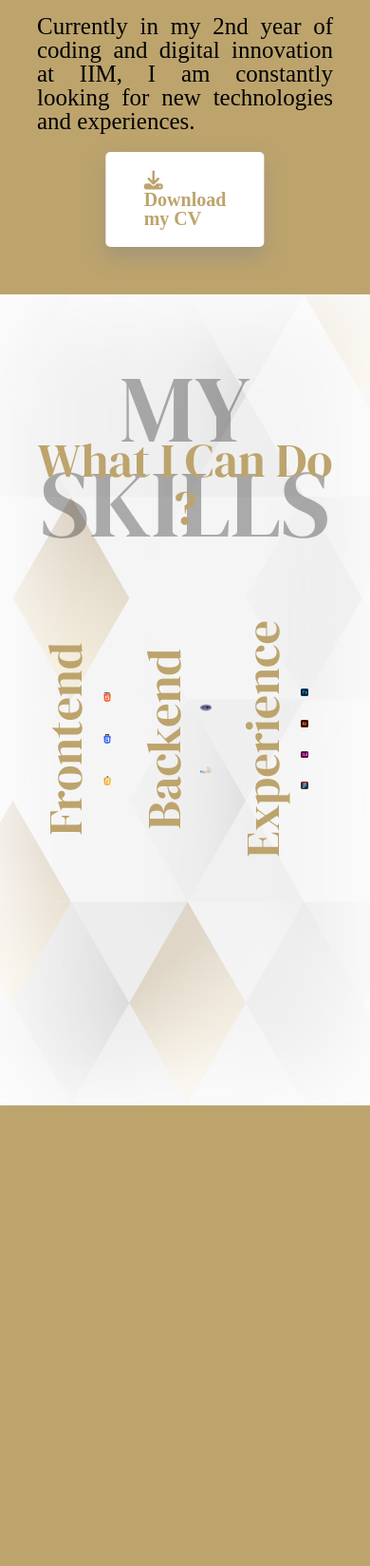
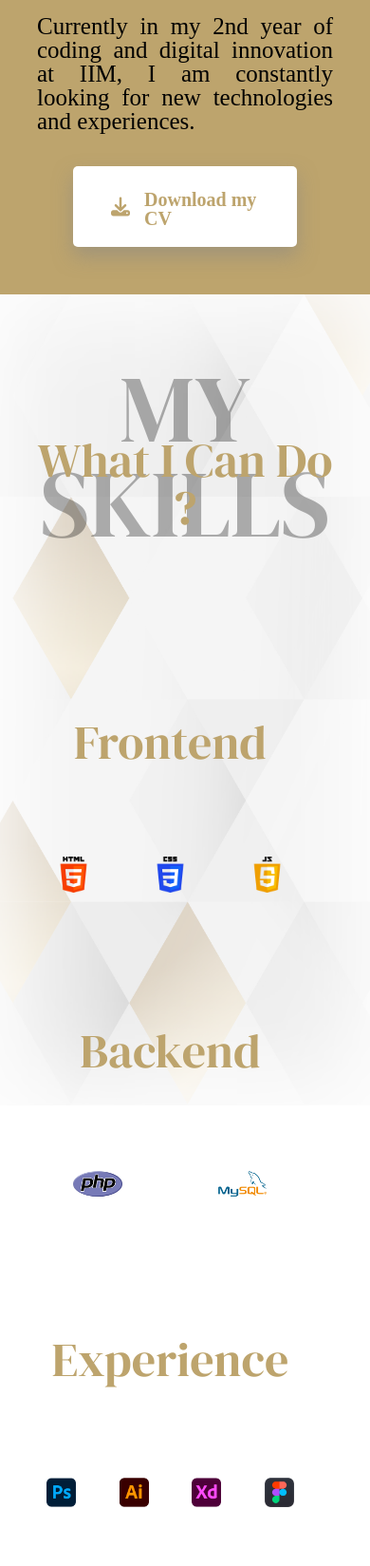
Before and after one commit to jstnate/web_portfolio, a PHP site: page / in a window 390 px wide; the page is wider, and only the part inside the window is pictured. Shown: the part 2104-3753 px from the top of that part at 95% size. Before the commit the page ends 3268 px from the top of that part, so only its background shows below. Run offline with PHP 8.4, Linux system fonts and the light colour scheme; some libraries are stand-ins or nearby versions.

Commit message:
:lipstick: UPDATE responsive global

```diff
--- a/SCSS/_home.scss
+++ b/SCSS/_home.scss
@@ -177,7 +177,7 @@ body section {
                     right: 0;
                     padding: 15px 30px;
                     margin-top: 50px;
-                    color: white;
+                    color: #ffffff;
                     text-decoration: none;
                     font-size: 20px;
                     box-shadow: 0px 10px 20px rgba(134, 134, 134, 0.5);
@@ -272,6 +272,19 @@ body section {
                     }
                 }
             }
+        }
+    }
+}
+
+@media  screen and (max-width: 660px) {
+    .pres_section .pres_content .pres .text a {
+        width: 50%;
+        display: flex;
+        align-items: center;
+        justify-content: center;
+
+        strong {
+            margin-top: 5px
         }
     }
 }
@@ -395,3 +408,52 @@ body section {
         }
     }
 }
+
+@media screen and (max-width: 760px) {
+    .skills_section .skills_content {
+        .skill {
+        width: 90%;
+        flex-direction: column;
+        align-items: center;
+        gap: 2em;
+
+            .category {
+                width: 100%;
+                height: 30vh;
+
+                h3 {
+                    transform: rotate(0deg);
+                    position: static;
+                }
+            }
+
+            .front {
+                grid-template-columns: 1fr 1fr 1fr !important;
+                grid-template-rows: 1fr 1fr;
+                grid-template-areas: "title title title"
+                                    "icon1 icon2 icon3";
+            }
+
+            .back {
+                grid-template-columns: 1fr 1fr;
+                grid-template-rows: 1fr 1fr;
+                grid-template-areas: "title title"
+                                    "icon1 icon2";
+                img {
+                    width: 40%;
+                }
+            }
+
+            .design {
+                grid-template-columns: 1fr 1fr 1fr 1fr;
+                grid-template-rows: 1fr 1fr;
+                grid-template-areas: "title title title title"
+                                    "icon1 icon2 icon3 icon4";
+
+                img {
+                    width: 60%;
+                }
+            }
+        }
+    }
+}
--- a/SCSS/style.css
+++ b/SCSS/style.css
@@ -323,7 +323,7 @@ body section {
   right: 0;
   padding: 15px 30px;
   margin-top: 50px;
-  color: white;
+  color: #ffffff;
   text-decoration: none;
   font-size: 20px;
   box-shadow: 0px 10px 20px rgba(134, 134, 134, 0.5);
@@ -394,6 +394,17 @@ body section {
     background-color: #ffffff;
     color: #BDA46D;
     padding: 1em 2em;
+  }
+}
+@media screen and (max-width: 660px) {
+  .pres_section .pres_content .pres .text a {
+    width: 50%;
+    display: flex;
+    align-items: center;
+    justify-content: center;
+  }
+  .pres_section .pres_content .pres .text a strong {
+    margin-top: 5px;
   }
 }
 .skills_section {
@@ -542,4 +553,42 @@ body section {
   width: 40%;
 }
 
+@media screen and (max-width: 760px) {
+  .skills_section .skills_content .skill {
+    width: 90%;
+    flex-direction: column;
+    align-items: center;
+    gap: 2em;
+  }
+  .skills_section .skills_content .skill .category {
+    width: 100%;
+    height: 30vh;
+  }
+  .skills_section .skills_content .skill .category h3 {
+    transform: rotate(0deg);
+    position: static;
+  }
+  .skills_section .skills_content .skill .front {
+    grid-template-columns: 1fr 1fr 1fr !important;
+    grid-template-rows: 1fr 1fr;
+    grid-template-areas: "title title title" "icon1 icon2 icon3";
+  }
+  .skills_section .skills_content .skill .back {
+    grid-template-columns: 1fr 1fr;
+    grid-template-rows: 1fr 1fr;
+    grid-template-areas: "title title" "icon1 icon2";
+  }
+  .skills_section .skills_content .skill .back img {
+    width: 40%;
+  }
+  .skills_section .skills_content .skill .design {
+    grid-template-columns: 1fr 1fr 1fr 1fr;
+    grid-template-rows: 1fr 1fr;
+    grid-template-areas: "title title title title" "icon1 icon2 icon3 icon4";
+  }
+  .skills_section .skills_content .skill .design img {
+    width: 60%;
+  }
+}
+
 /*# sourceMappingURL=style.css.map */
```
Also changed, not shown: 1 other file.
